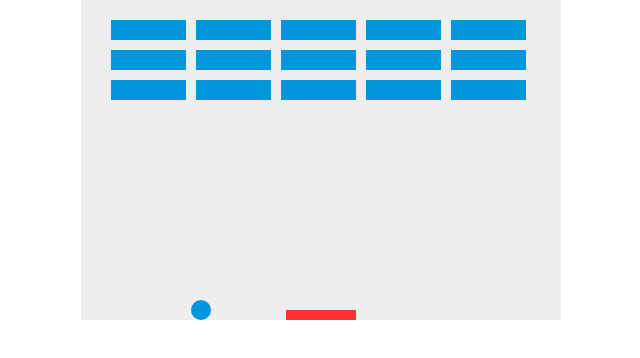
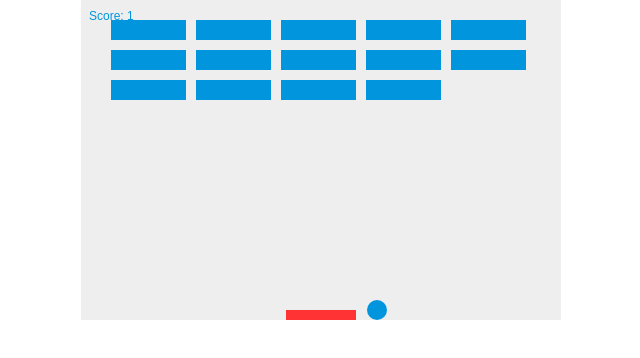
Before and after one commit to Sicarius07/2D_Breakout, a plain HTML site: page index.html in a window 1280 px wide. Shown: the whole page, without its empty margins (319-959 px from the left). Drawn offline with Linux system fonts and the light colour scheme.

Commit message:
score and collsion detection

```diff
--- a/index.html
+++ b/index.html
@@ -33,6 +33,8 @@
         let paddleX = (canvas.width-paddleWidth)/2;
         let x = canvas.width/2;
         let y = canvas.height-30;
+        const ballRadius = 10;
+        let score = 0;
         let dx = 2;
         let dy = -2;
         let rightPressed = false;
@@ -46,18 +48,43 @@
             for(let r = 0; r<rowBrick; r++){
                 bricks[c][r] = {
                     x:c*(brickWidth+brickPadding) + brickOffsetLeft,
-                    y:r*(brickHeight+brickPadding) + brickOffsetUp
+                    y:r*(brickHeight+brickPadding) + brickOffsetUp,
+                    status: 1
                 };
             }
+        }
+        function drawScore(){
+            ctx.font = "12px Arial";
+            ctx.fillStyle = "#0095DD";
+            ctx.fillText(`Score: ${score}`, 8, 20);
         }
         function drawBricks(){
             for(let c = 0; c<columnBrick; c++){
                 for(let r = 0; r<rowBrick; r++){
-                    ctx.beginPath();
-                    ctx.rect(bricks[c][r].x, bricks[c][r].y, brickWidth, brickHeight);
-                    ctx.fillStyle = "#0095DD";
-                    ctx.fill();
-                    ctx.closePath();
+                    if(bricks[c][r].status===1){
+                        ctx.beginPath();
+                        ctx.rect(bricks[c][r].x, bricks[c][r].y, brickWidth, brickHeight);
+                        ctx.fillStyle = "#0095DD";
+                        ctx.fill();
+                        ctx.closePath();
+                    }
+                }
+            }
+        }
+        function collisionDetection(){
+            for(let c = 0; c<columnBrick; c++){
+                for(let r = 0; r<rowBrick; r++){
+                    const b = bricks[c][r];
+                    if(x>b.x && x<b.x+brickWidth && y>b.y && y<b.y+brickHeight && b.status === 1){
+                        bricks[c][r].status = 0;
+                        dy = -dy;
+                        score++;
+                    }
+                    if(score=== rowBrick*columnBrick){
+                        alert("You WIN!! Congrats!");
+                        document.location.reload();
+                        clearInterval(interval);
+                    }
                 }
             }
         }
@@ -95,6 +122,9 @@
             drawBricks();
             solidBall();
             paddle();
+            collisionDetection();
+            drawScore();
+
             if(y+dy-10<0){
                 dy = -dy;
             }
```
